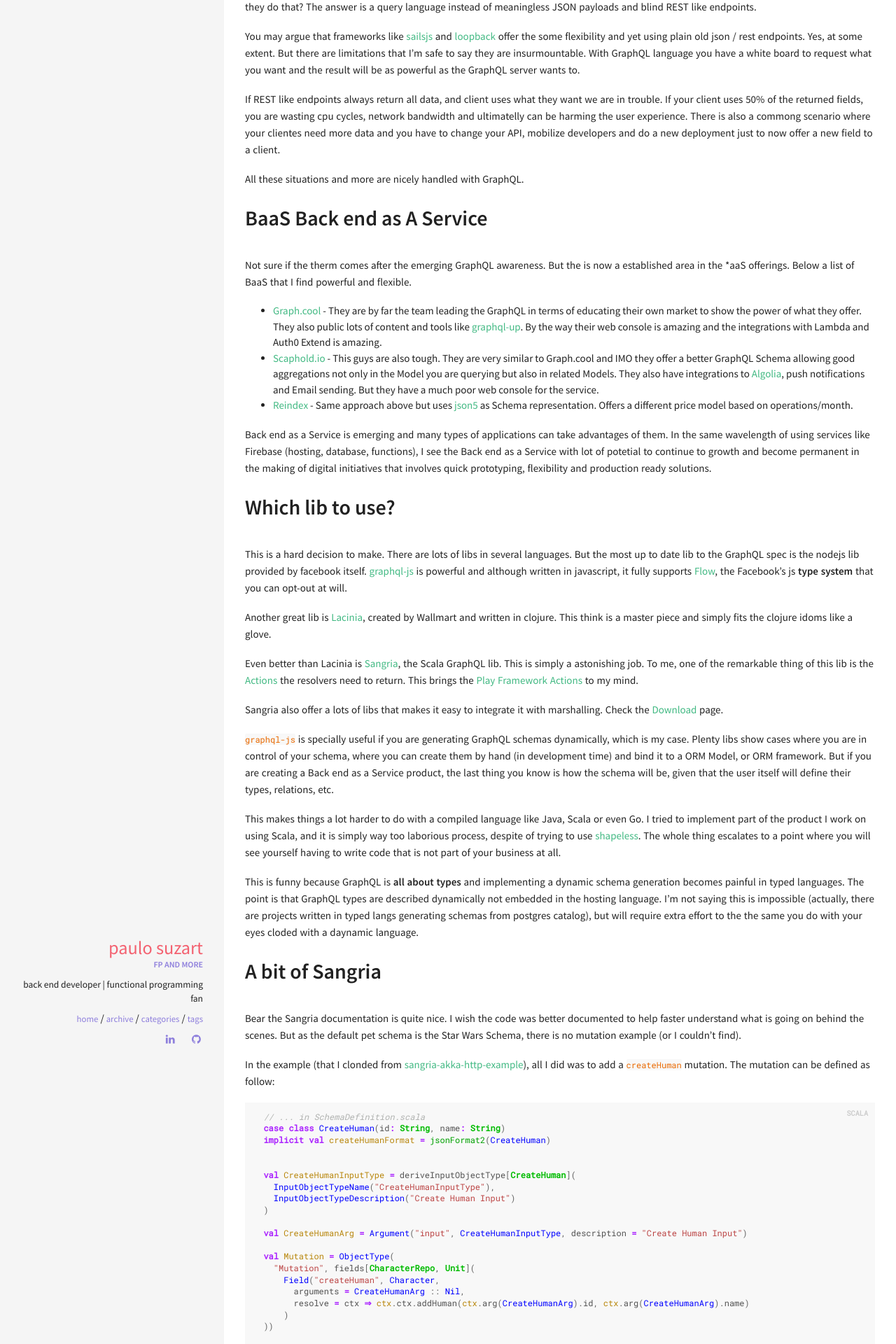
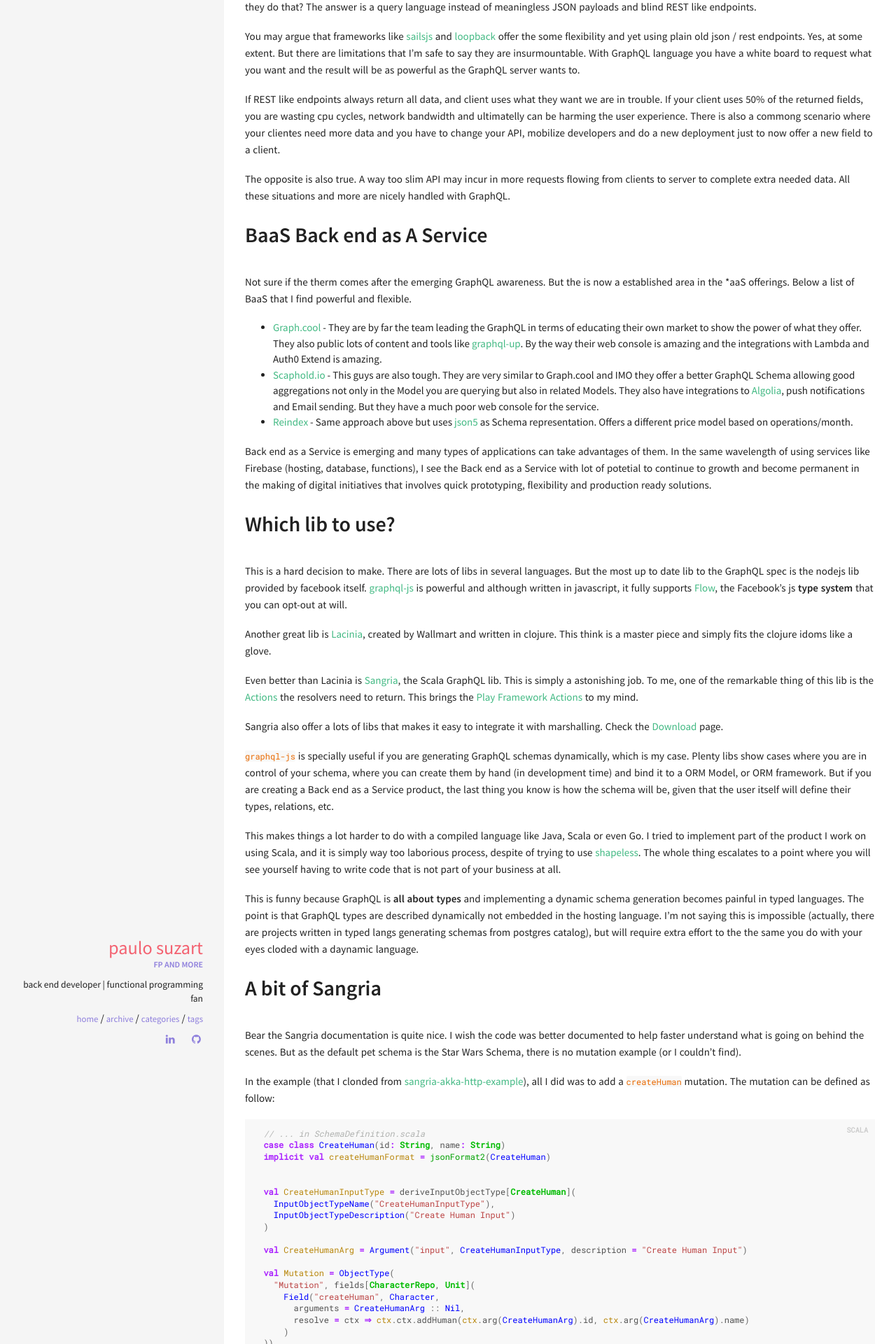
Before and after one commit to paulosuzart/paulosuzart.github.io, a Jekyll site: the page built from _posts/2017-07-26-graphql-yes-im-in.md, in a window 1280 px wide. Shown: the part 370-2290 px from the top of the page at 70% size. Built offline with Jekyll 4.4.1, drawn with Linux system fonts in a browser that asks for light colours; comment, search, counter and statistics services are not loaded; some of the changed text lies outside the part shown.

Commit message:
Added missinf info

```diff
--- a/_posts/2017-07-26-graphql-yes-im-in.md
+++ b/_posts/2017-07-26-graphql-yes-im-in.md
@@ -15,7 +15,7 @@
 
 If REST like endpoints always return all data, and client uses what they want we are in trouble. If your client uses 50% of the returned fields, you are wasting cpu cycles, network bandwidth and ultimatelly can be harming the user experience. There is also a commong scenario where your clientes need more data and you have to change your API, mobilize developers and do a new deployment just to now offer a new field to a client.
 
-All these situations and more are nicely handled with GraphQL.
+The opposite is also true. A way too slim API may incur in more requests flowing from clients to server to complete extra needed data. All these situations and more are nicely handled with GraphQL.
 
 BaaS Back end as A Service
 ===
```
Also changed, not shown: other parts of _posts/2017-07-26-graphql-yes-im-in.md (+1 -1 lines).
